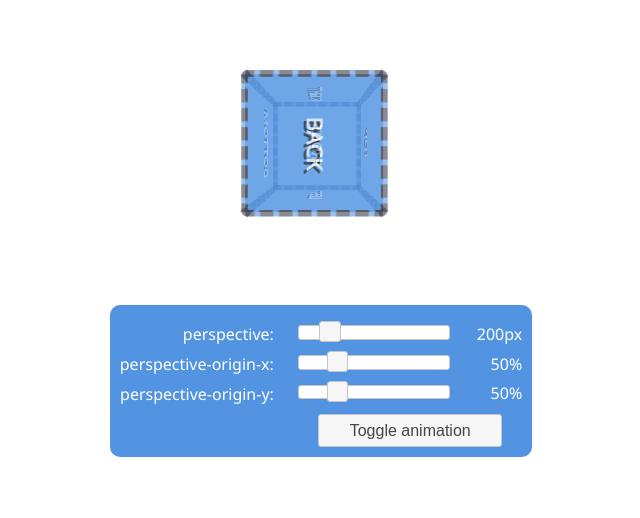
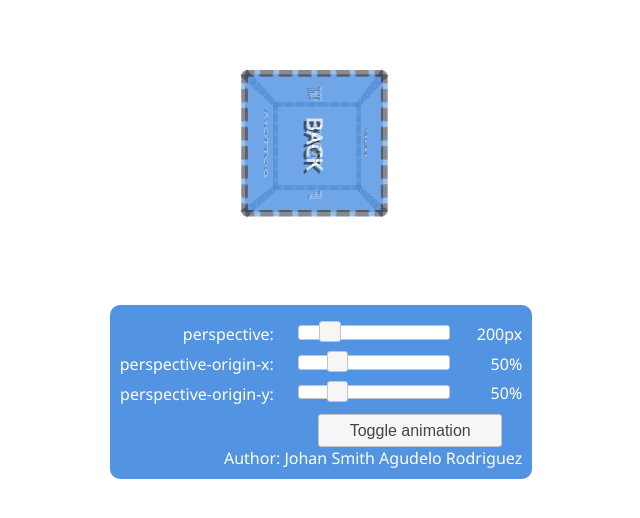
Before and after one commit to Sebas97LoL/dsw-tarea-9, a plain HTML site: page index.html in a window 1280 px wide. Shown: the whole page, without its empty margins (319-959 px from the left). Drawn offline with nearby package versions, Linux system fonts and the light colour scheme.

Commit message:
Added my name

```diff
--- a/index.html
+++ b/index.html
@@ -207,6 +207,8 @@
         Toggle animation
       </div>
 
+      <p>Author: Johan Smith Agudelo Rodriguez</p>
+
     </div>
   </div>
   </body>
```
